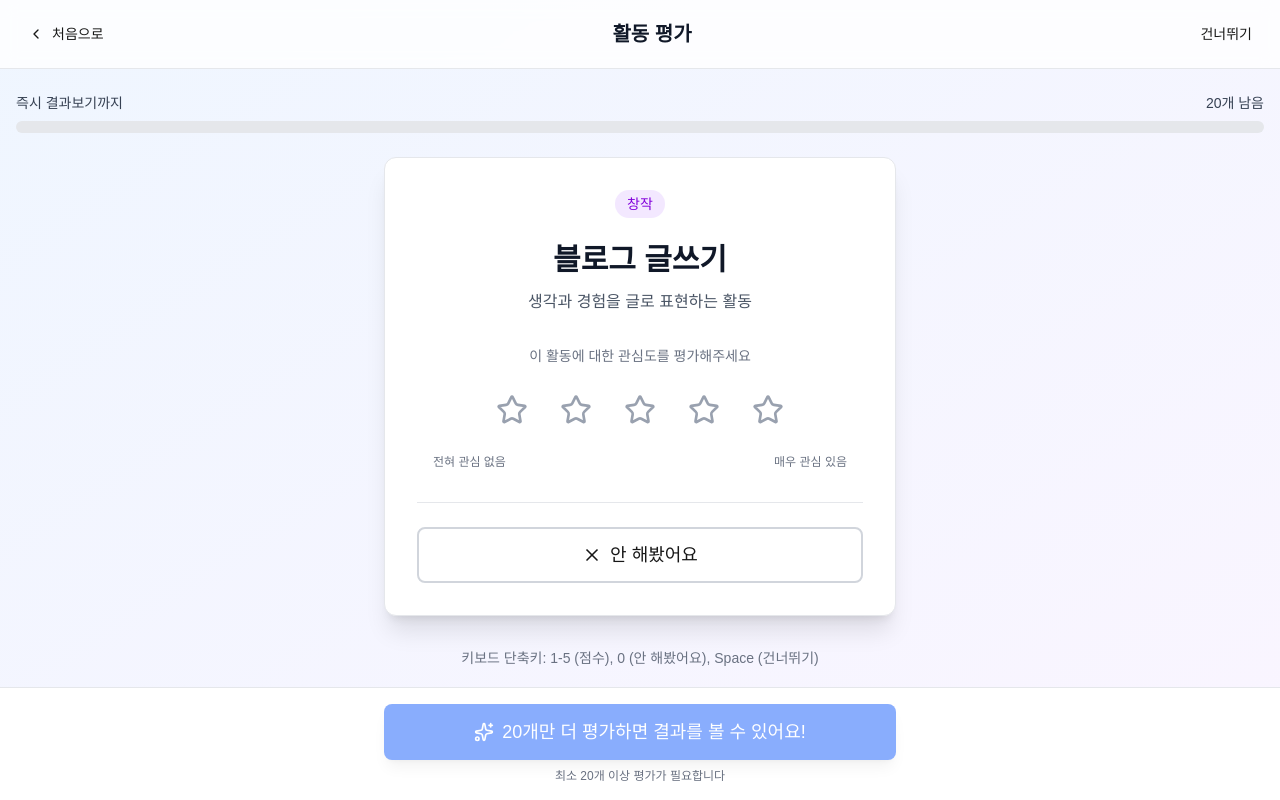
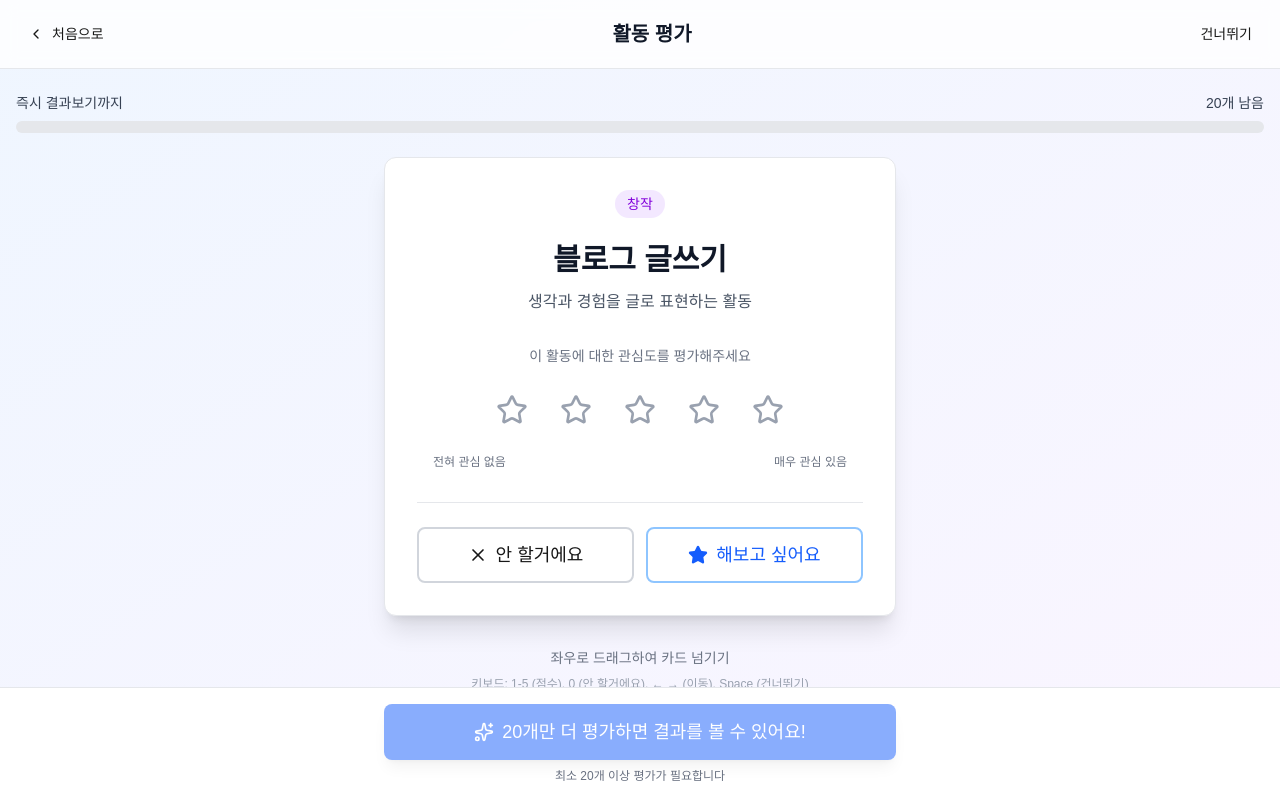
Before and after one commit to KU-Global-Startup-Frontier/BEEN, a Next.js app: page /evaluate in a window 1280 px wide. Built offline with nearby package versions, Linux system fonts and the light colour scheme; no server answers; the database is empty.

Commit message:
feat: enhance ActivityCard and EvaluatePage with status handling, improve state management, and update documentation

```diff
--- a/app/evaluate/components/ActivityCard.tsx
+++ b/app/evaluate/components/ActivityCard.tsx
@@ -1,11 +1,11 @@
 "use client"
 
-import { motion } from "framer-motion"
+import { motion, PanInfo } from "framer-motion"
 import { Star, X } from "lucide-react"
 import { Button } from "@/components/ui/Button"
 import { Card } from "@/components/ui/Card"
 import { cn } from "@/lib/utils"
-import { useEffect } from "react"
+import { useEffect, useState } from "react"
 
 interface Activity {
   id: string
@@ -17,7 +17,11 @@ interface Activity {
 interface ActivityCardProps {
   activity: Activity
   onRate: (score: number) => void
+  onStatusChange: (status: 'not_tried' | 'want_to_try' | null) => void
+  onNext?: () => void
+  onPrevious?: () => void
   currentRating?: number
+  currentStatus?: 'not_tried' | 'want_to_try' | null
   index: number
   total: number
 }
@@ -36,50 +40,84 @@ const categoryColors: Record<string, string> = {
 export function ActivityCard({
   activity,
   onRate,
+  onStatusChange,
+  onNext,
+  onPrevious,
   currentRating,
+  currentStatus,
   index,
   total
 }: ActivityCardProps) {
+  const [dragX, setDragX] = useState(0)
+
   // Keyboard shortcuts
   useEffect(() => {
     const handleKeyPress = (e: KeyboardEvent) => {
-      if (e.key >= '0' && e.key <= '5') {
-        const score = e.key === '0' ? -1 : parseInt(e.key)
+      if (e.key >= '1' && e.key <= '5') {
+        const score = parseInt(e.key)
         onRate(score)
+      } else if (e.key === '0') {
+        e.preventDefault()
+        onStatusChange('not_tried')
       } else if (e.key === ' ') {
         e.preventDefault()
-        // Skip functionality would be handled by parent
+        onNext?.()
+      } else if (e.key === 'ArrowRight') {
+        e.preventDefault()
+        onNext?.()
+      } else if (e.key === 'ArrowLeft') {
+        e.preventDefault()
+        onPrevious?.()
       }
     }
 
     window.addEventListener('keypress', handleKeyPress)
-    return () => window.removeEventListener('keypress', handleKeyPress)
-  }, [onRate])
+    window.addEventListener('keydown', handleKeyPress)
+    return () => {
+      window.removeEventListener('keypress', handleKeyPress)
+      window.removeEventListener('keydown', handleKeyPress)
+    }
+  }, [onRate, onStatusChange, onNext, onPrevious])
+
+  const handleDragEnd = (event: MouseEvent | TouchEvent | PointerEvent, info: PanInfo) => {
+    const threshold = 100
+    const velocity = info.velocity.x
+
+    if (Math.abs(info.offset.x) > threshold || Math.abs(velocity) > 500) {
+      if (info.offset.x > 0) {
+        // Dragged right - go to previous
+        onPrevious?.()
+      } else {
+        // Dragged left - go to next
+        onNext?.()
+      }
+    }
+    setDragX(0)
+  }
 
   const cardVariants = {
     initial: {
-      scale: 0.9,
+      scale: 0.95,
       opacity: 0,
-      y: 50,
-      rotateY: -180
+      y: 20
     },
     animate: {
       scale: 1,
       opacity: 1,
       y: 0,
-      rotateY: 0,
       transition: {
         type: "spring" as const,
-        stiffness: 300,
-        damping: 25
+        stiffness: 400,
+        damping: 30,
+        duration: 0.2
       }
     },
     exit: {
-      scale: 0.9,
+      scale: 0.95,
       opacity: 0,
-      x: -300,
+      x: dragX > 0 ? 300 : -300,
       transition: {
-        duration: 0.3
+        duration: 0.15
       }
     }
   }
@@ -90,9 +128,16 @@ export function ActivityCard({
       initial="initial"
       animate="animate"
       exit="exit"
-      className="perspective-1000"
+      drag="x"
+      dragConstraints={{ left: 0, right: 0 }}
+      dragElastic={0.2}
+      onDrag={(_, info) => setDragX(info.offset.x)}
+      onDragEnd={handleDragEnd}
+      whileDrag={{ scale: 0.98 }}
+      className="perspective-1000 cursor-grab active:cursor-grabbing touch-none"
+      style={{ x: dragX }}
     >
-      <Card className="p-8 shadow-xl">
+      <Card className="p-8 shadow-xl select-none pointer-events-auto">
         {/* Category Badge */}
         <div className="flex justify-center mb-6">
           <span className={cn(
@@ -153,21 +198,43 @@ export function ActivityCard({
           </div>
         </div>
 
-        {/* Never Tried Button */}
+        {/* Action Buttons */}
         <div className="mt-8 pt-6 border-t border-gray-200">
-          <Button
-            variant="outline"
-            size="lg"
-            className="w-full"
-            onClick={() => onRate(-1)}
-          >
-            <X className="w-5 h-5 mr-2" />
-            안 해봤어요
-          </Button>
+          <div className="flex gap-3">
+            <Button
+              variant={currentStatus === 'not_tried' ? "default" : "outline"}
+              size="lg"
+              className={cn(
+                "flex-1",
+                currentStatus === 'not_tried' && "bg-gray-600 hover:bg-gray-700"
+              )}
+              onClick={() => onStatusChange(currentStatus === 'not_tried' ? null : 'not_tried')}
+            >
+              <X className="w-5 h-5 mr-2" />
+              안 할거에요
+            </Button>
+            <Button
+              variant={currentStatus === 'want_to_try' ? "default" : "outline"}
+              size="lg"
+              className={cn(
+                "flex-1",
+                currentStatus === 'want_to_try'
+                  ? "bg-blue-600 hover:bg-blue-700"
+                  : "text-blue-600 border-blue-300 hover:bg-blue-50"
+              )}
+              onClick={() => onStatusChange(currentStatus === 'want_to_try' ? null : 'want_to_try')}
+            >
+              <Star className={cn(
+                "w-5 h-5 mr-2",
+                currentStatus === 'want_to_try' ? "fill-white" : "fill-blue-600"
+              )} />
+              해보고 싶어요
+            </Button>
+          </div>
         </div>
 
-        {/* Current Rating Indicator */}
-        {currentRating !== undefined && (
+        {/* Current Rating/Status Indicator */}
+        {(currentRating !== undefined || currentStatus) && (
           <motion.div
             initial={{ opacity: 0, y: 10 }}
             animate={{ opacity: 1, y: 0 }}
@@ -175,10 +242,9 @@ export function ActivityCard({
           >
             <span className="text-sm text-green-600 font-medium">
               ✓ 평가 완료
-              {currentRating === -1
-                ? " (안 해봤어요)"
-                : ` (${currentRating}점)`
-              }
+              {currentRating !== undefined && ` (${currentRating}점)`}
+              {currentStatus === 'not_tried' && " (안 할거에요)"}
+              {currentStatus === 'want_to_try' && " (해보고 싶어요)"}
             </span>
           </motion.div>
         )}
--- a/app/evaluate/page.tsx
+++ b/app/evaluate/page.tsx
@@ -16,9 +16,11 @@ export default function EvaluatePage() {
   const {
     sessionId,
     ratings,
+    activityStatuses,
     ratedCount,
     initSession,
     setRating,
+    setActivityStatus,
     canAnalyze,
     setIsAnalyzing
   } = useStore()
@@ -162,18 +164,48 @@ export default function EvaluatePage() {
     // Save to database
     await saveRatingToDatabase(activity.id, score)
 
-    // Move to next card
+    // Move to next card with shorter delay
     if (currentIndex < activities.length - 1) {
       setTimeout(() => {
         setCurrentIndex(currentIndex + 1)
-      }, 300)
+      }, 150)
     }
   }, [activities, currentIndex, setRating, saveRatingToDatabase])
 
-  const handleSkip = () => {
+  const handleStatusChange = useCallback(async (status: 'not_tried' | 'want_to_try' | null) => {
+    const activity = activities[currentIndex]
+    if (!activity) return
+
+    // Update local state
+    setActivityStatus(activity.id, status)
+
+    // Save to database if status is set
+    if (status) {
+      await saveRatingToDatabase(activity.id, status === 'not_tried' ? -1 : -2)
+    }
+
+    // Move to next card if status is set (not null)
+    if (status && currentIndex < activities.length - 1) {
+      setTimeout(() => {
+        setCurrentIndex(currentIndex + 1)
+      }, 150)
+    }
+  }, [activities, currentIndex, setActivityStatus, saveRatingToDatabase])
+
+  const handleNext = useCallback(() => {
     if (currentIndex < activities.length - 1) {
       setCurrentIndex(currentIndex + 1)
     }
+  }, [currentIndex, activities.length])
+
+  const handlePrevious = useCallback(() => {
+    if (currentIndex > 0) {
+      setCurrentIndex(currentIndex - 1)
+    }
+  }, [currentIndex])
+
+  const handleSkip = () => {
+    handleNext()
   }
 
   const handleAnalyze = async () => {
@@ -213,6 +245,7 @@ export default function EvaluatePage() {
   const currentActivity = activities[currentIndex]
   const hasRated = currentActivity && ratings.has(currentActivity.id)
   const currentRating = hasRated ? ratings.get(currentActivity.id) : undefined
+  const currentStatus = currentActivity ? activityStatuses.get(currentActivity.id) : undefined
 
   if (isFetchingActivities) {
     return (
@@ -263,28 +296,37 @@ export default function EvaluatePage() {
 
       {/* Main Content */}
       <main className="container mx-auto px-4 pb-20">
-        <div className="max-w-lg mx-auto">
+        <div className="max-w-lg mx-auto touch-none">
           <AnimatePresence mode="wait">
             {currentActivity && (
               <ActivityCard
                 key={currentActivity.id}
                 activity={currentActivity}
                 onRate={handleRate}
+                onStatusChange={handleStatusChange}
+                onNext={handleNext}
+                onPrevious={handlePrevious}
                 currentRating={currentRating}
+                currentStatus={currentStatus}
                 index={currentIndex}
                 total={activities.length}
               />
             )}
           </AnimatePresence>
 
-          {/* Keyboard shortcuts hint */}
+          {/* Navigation hints */}
           <motion.div
             initial={{ opacity: 0 }}
             animate={{ opacity: 1 }}
             transition={{ delay: 1 }}
-            className="mt-8 text-center text-sm text-gray-500"
+            className="mt-8 space-y-2"
           >
-            <p>키보드 단축키: 1-5 (점수), 0 (안 해봤어요), Space (건너뛰기)</p>
+            <p className="text-center text-sm text-gray-500">
+              좌우로 드래그하여 카드 넘기기
+            </p>
+            <p className="text-center text-xs text-gray-400">
+              키보드: 1-5 (점수), 0 (안 할거에요), ← → (이동), Space (건너뛰기)
+            </p>
           </motion.div>
         </div>
       </main>
--- a/lib/store/useStore.ts
+++ b/lib/store/useStore.ts
@@ -1,135 +1,184 @@
-import { create } from 'zustand'
-import { persist } from 'zustand/middleware'
-import { generateSessionId } from '@/lib/utils'
+import { create } from "zustand";
+import { persist } from "zustand/middleware";
+import { generateSessionId } from "@/lib/utils";
 
 export interface Activity {
-  id: string
-  name: string
-  category: string
-  description?: string
-  icon_url?: string
+  id: string;
+  name: string;
+  category: string;
+  description?: string;
+  icon_url?: string;
 }
 
 export interface Rating {
-  activityId: string
-  score: number // -1 for "안 해봤어요", 0-5 for ratings
+  activityId: string;
+  score: number; // 1-5 for ratings
+}
+
+export interface ActivityStatus {
+  activityId: string;
+  status: "not_tried" | "want_to_try" | null;
 }
 
 export interface AnalysisResult {
-  id: string
+  id: string;
   categories: Array<{
-    name: string
-    score: number
-  }>
-  keywords: string[]
-  strengths: string[]
-  recommendations: Activity[]
-  chartData: any
+    name: string;
+    score: number;
+  }>;
+  keywords: string[];
+  strengths: string[];
+  recommendations: Activity[];
+  chartData: any;
 }
 
 interface AppState {
   // Session
-  sessionId: string
+  sessionId: string;
 
   // User
-  userId: string | null
+  userId: string | null;
 
   // Ratings
-  ratings: Map<string, number>
-  ratedCount: number
+  ratings: Map<string, number>;
+  ratedCount: number;
+
+  // Activity Status (안 할거에요, 해보고 싶어요)
+  activityStatuses: Map<string, "not_tried" | "want_to_try">;
 
   // Analysis
-  analysisResult: AnalysisResult | null
-  isAnalyzing: boolean
+  analysisResult: AnalysisResult | null;
+  isAnalyzing: boolean;
 
   // Actions
-  initSession: () => void
-  setUserId: (userId: string | null) => void
-  setRating: (activityId: string, score: number) => void
-  removeRating: (activityId: string) => void
-  setAnalysisResult: (result: AnalysisResult) => void
-  setIsAnalyzing: (isAnalyzing: boolean) => void
-  reset: () => void
-  canAnalyze: () => boolean
+  initSession: () => void;
+  setUserId: (userId: string | null) => void;
+  setRating: (activityId: string, score: number) => void;
+  removeRating: (activityId: string) => void;
+  setActivityStatus: (
+    activityId: string,
+    status: "not_tried" | "want_to_try" | null
+  ) => void;
+  setAnalysisResult: (result: AnalysisResult) => void;
+  setIsAnalyzing: (isAnalyzing: boolean) => void;
+  reset: () => void;
+  canAnalyze: () => boolean;
 }
 
 export const useStore = create<AppState>()(
   persist(
     (set, get) => ({
       // Initial state
-      sessionId: '',
+      sessionId: "",
       userId: null,
       ratings: new Map(),
       ratedCount: 0,
+      activityStatuses: new Map(),
       analysisResult: null,
       isAnalyzing: false,
 
       // Actions
       initSession: () => {
-        const sessionId = generateSessionId()
-        set({ sessionId })
+        const sessionId = generateSessionId();
+        set({ sessionId });
       },
 
       setUserId: (userId) => set({ userId }),
 
       setRating: (activityId, score) => {
-        const { ratings } = get()
-        const newRatings = new Map(ratings)
+        const { ratings, activityStatuses } = get();
+        const newRatings = new Map(ratings);
+        const newStatuses = new Map(activityStatuses);
 
         // If rating exists and new score is different, update
         if (!ratings.has(activityId)) {
-          newRatings.set(activityId, score)
+          newRatings.set(activityId, score);
+          // Clear status when rating is set
+          newStatuses.delete(activityId);
           set({
             ratings: newRatings,
-            ratedCount: newRatings.size
-          })
+            activityStatuses: newStatuses,
+            ratedCount: newRatings.size + newStatuses.size,
+          });
         } else if (ratings.get(activityId) !== score) {
-          newRatings.set(activityId, score)
-          set({ ratings: newRatings })
+          newRatings.set(activityId, score);
+          set({ ratings: newRatings });
         }
       },
 
       removeRating: (activityId) => {
-        const { ratings } = get()
-        const newRatings = new Map(ratings)
-        newRatings.delete(activityId)
+        const { ratings, activityStatuses } = get();
+        const newRatings = new Map(ratings);
+        newRatings.delete(activityId);
         set({
           ratings: newRatings,
-          ratedCount: newRatings.size
-        })
+          ratedCount: newRatings.size + activityStatuses.size,
+        });
+      },
+
+      setActivityStatus: (activityId, status) => {
+        const { activityStatuses, ratings } = get();
+        const newStatuses = new Map(activityStatuses);
+        const newRatings = new Map(ratings);
+
+        if (status === null) {
+          newStatuses.delete(activityId);
+        } else {
+          newStatuses.set(activityId, status);
+          // Clear rating when status is set
+          newRatings.delete(activityId);
+        }
+
+        set({
+          activityStatuses: newStatuses,
+          ratings: newRatings,
+          ratedCount: newRatings.size + newStatuses.size,
+        });
       },
 
       setAnalysisResult: (result) => set({ analysisResult: result }),
 
       setIsAnalyzing: (isAnalyzing) => set({ isAnalyzing }),
 
-      reset: () => set({
-        ratings: new Map(),
-        ratedCount: 0,
-        analysisResult: null,
-        isAnalyzing: false
-      }),
+      reset: () =>
+        set({
+          ratings: new Map(),
+          activityStatuses: new Map(),
+          ratedCount: 0,
+          analysisResult: null,
+          isAnalyzing: false,
+        }),
 
       canAnalyze: () => {
-        const { ratedCount } = get()
-        return ratedCount >= 20
-      }
+        const { ratedCount } = get();
+        return ratedCount >= 20;
+      },
     }),
     {
-      name: 'been-storage',
+      name: "been-storage",
       partialize: (state) => ({
         sessionId: state.sessionId,
         userId: state.userId,
         ratings: Array.from(state.ratings.entries()),
+        activityStatuses: Array.from(state.activityStatuses.entries()),
         ratedCount: state.ratedCount,
       }),
       onRehydrateStorage: () => (state) => {
-        if (state && state.ratings) {
-          // Convert array back to Map after rehydration
-          const ratingsArray = state.ratings as unknown as [string, number][]
-          state.ratings = new Map(ratingsArray)
+        if (state) {
+          // Convert arrays back to Maps after rehydration
+          if (state.ratings) {
+            const ratingsArray = state.ratings as unknown as [string, number][];
+            state.ratings = new Map(ratingsArray);
+          }
+          if (state.activityStatuses) {
+            const statusesArray = state.activityStatuses as unknown as [
+              string,
+              "not_tried" | "want_to_try"
+            ][];
+            state.activityStatuses = new Map(statusesArray);
+          }
         }
-      }
+      },
     }
   )
-)
+);
```
Also changed, not shown: 4 other files (tests, documents, lock files or other folders).
